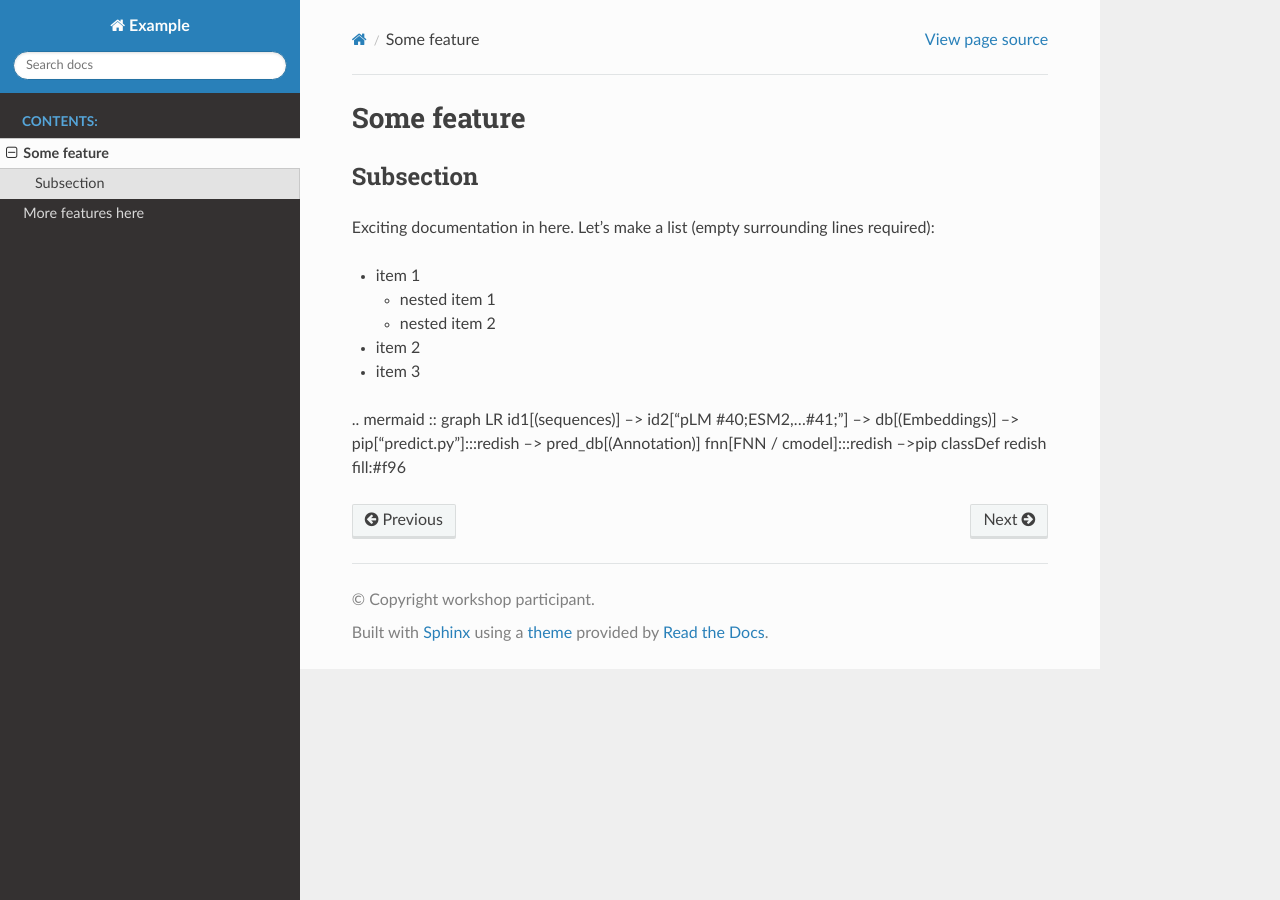
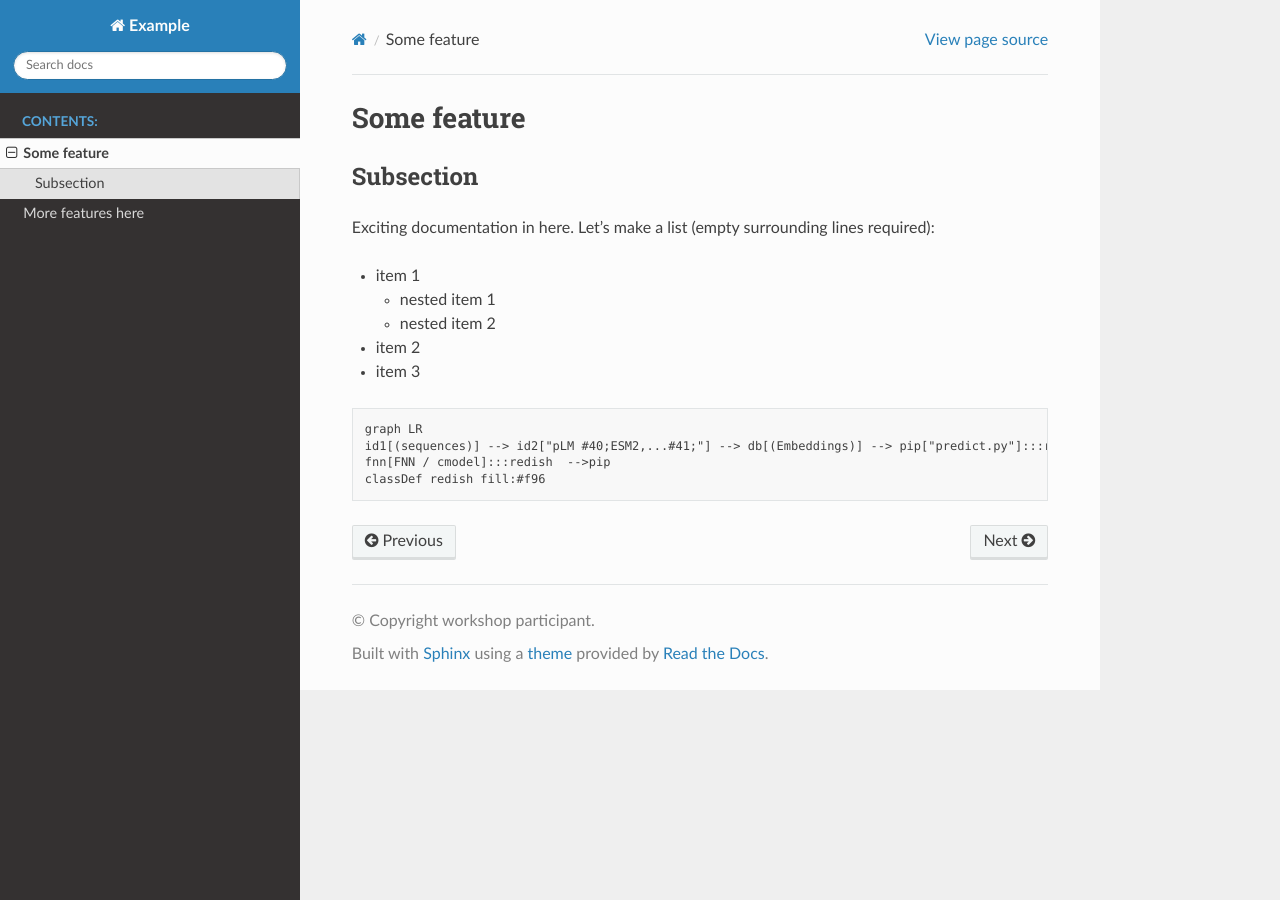
Before and after one commit to did10/testt, a Sphinx documentation site: the page built from doc/some-feature.md, in a window 1280 px wide. Built offline with Sphinx 7.4.7 and the Read the Docs theme 2.0.0, drawn with Linux system fonts in a browser that asks for light colours.

Commit message:
Update some-feature.md

````diff
--- a/doc/some-feature.md
+++ b/doc/some-feature.md
@@ -14,8 +14,10 @@ Let's make a list (empty surrounding lines required):
 - item 3
 
 
-.. mermaid ::
-  graph LR
-  id1[(sequences)] --> id2["pLM #40;ESM2,...#41;"] --> db[(Embeddings)] --> pip["predict.py"]:::redish  --> pred_db[(Annotation)]
-  fnn[FNN / cmodel]:::redish  -->pip
-  classDef redish fill:#f96
+
+```mermaid
+graph LR
+id1[(sequences)] --> id2["pLM #40;ESM2,...#41;"] --> db[(Embeddings)] --> pip["predict.py"]:::redish  --> pred_db[(Annotation)]
+fnn[FNN / cmodel]:::redish  -->pip
+classDef redish fill:#f96
+```
````
